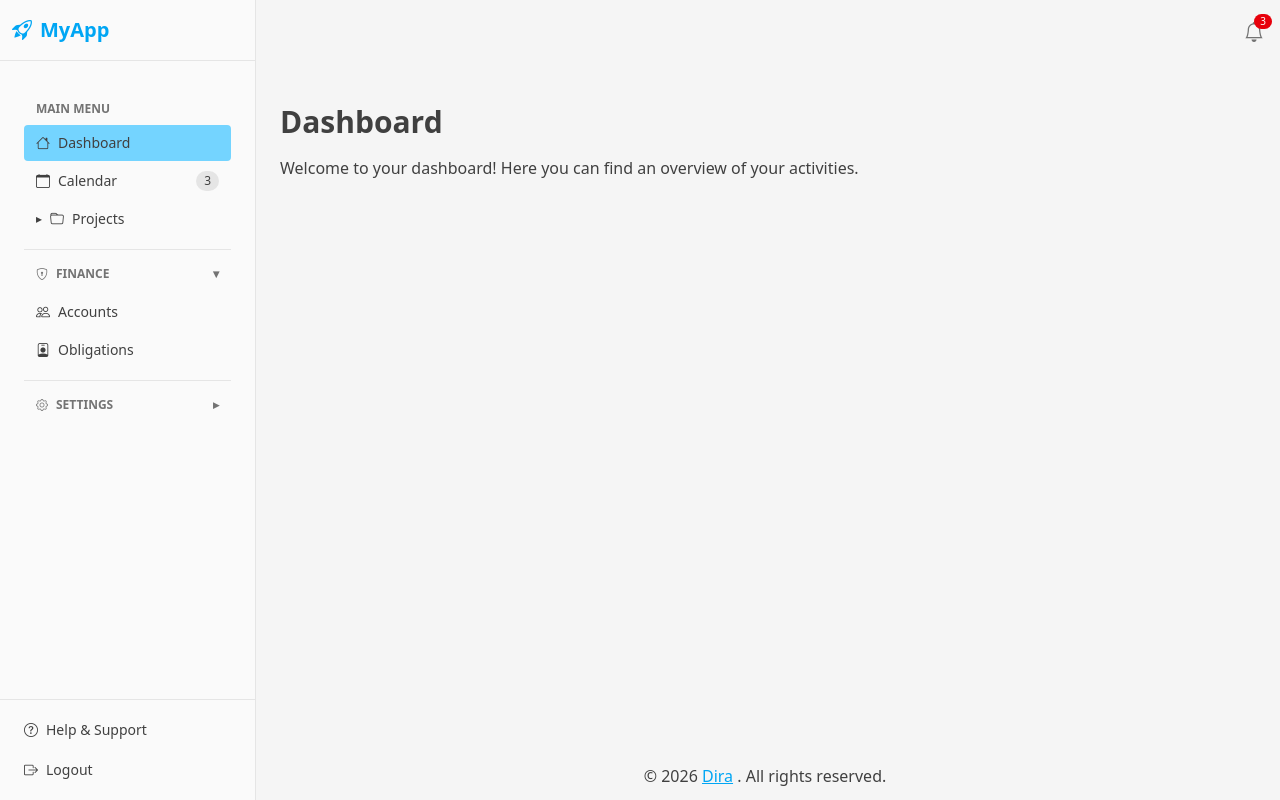
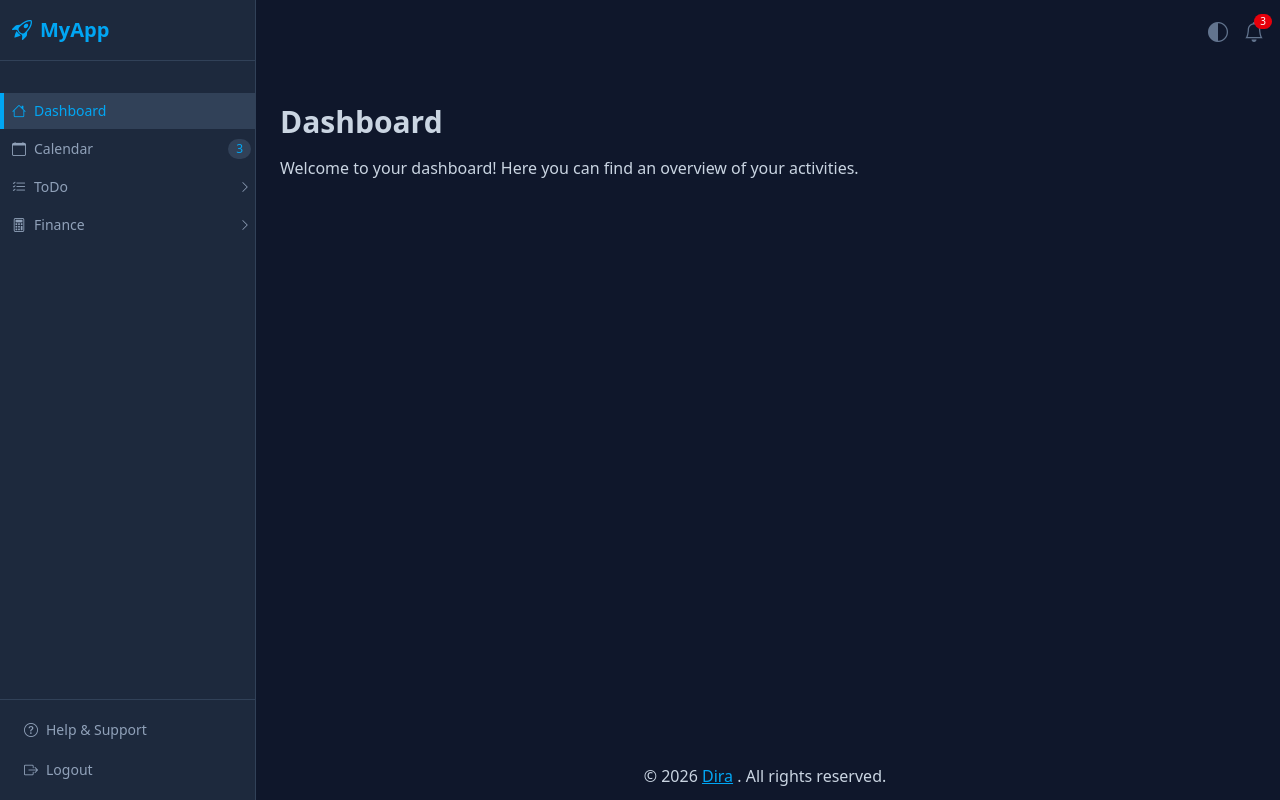
Before and after one commit to issah1554/dira, a React (Vite) app: page /home in a window 1280 px wide. Built offline with nearby package versions, Linux system fonts and the light colour scheme.

Commit message:
sidenav and theming

```diff
--- a/src/components/layout/TopNavBar.tsx
+++ b/src/components/layout/TopNavBar.tsx
@@ -2,6 +2,7 @@ import { useEffect, useRef, useState } from "react";
 import { Link } from "react-router-dom";
 import "bootstrap-icons/font/bootstrap-icons.css";
 import useAuth from "../../features/auth/hooks/useAuth";
+import { useTheme } from "../../contexts/ThemeContext";
 
 interface TopNavProps {
     toggleSidebar: () => void;
@@ -14,6 +15,8 @@ export default function TopNav({
     isCollapsed,
     isMobile,
 }: TopNavProps) {
+
+    const { toggleTheme } = useTheme();
     useAuth();
 
     const [open, setOpen] = useState<"notif" | "msg" | "profile" | null>(null);
@@ -48,6 +51,15 @@ export default function TopNav({
 
                 {/* Right section */}
                 <div className="flex items-center gap-4">
+                    {/* Theme toggle */}
+                    <button
+                        onClick={toggleTheme}
+                        className="text-main-500 hover:text-main-700"
+                        aria-label="Toggle theme"
+                    >
+                        <i className="bi bi-circle-half text-xl" />
+                    </button>
+
                     {/* Notifications */}
                     <div className="relative">
                         <button
--- a/src/components/layout/sidenavbar/NavItem.tsx
+++ b/src/components/layout/sidenavbar/NavItem.tsx
@@ -18,6 +18,7 @@ export function NavItem({
     badge,
     depth = 0,
 }: NavItemProps) {
+    const isSubItem = depth > 0;
     const location = useLocation();
     const hasSubItems = !!subItems?.length;
     const [isOpen, setIsOpen] = useState(false);
@@ -34,40 +35,50 @@ export function NavItem({
 
     const content = (
         <div
-            className={`flex items-center justify-between px-3 py-2 rounded text-sm cursor-pointer
-        ${isActive || isChildActive ? "bg-primary-300 text-main-100" : "hover:bg-primary-100"}`}
+            className={`relative flex items-center justify-between px-1 py-2  text-sm cursor-pointer text-main-600 hover:text-primary
+                ${isActive || isChildActive ? "text-primary bg-main-300" : ""}
+                hover:bg-main-300
+            `}
             style={{ paddingLeft }}
             onClick={() => hasSubItems && setIsOpen(v => !v)}
         >
-            <div className="flex items-center gap-2 truncate text-main-700">
-                {hasSubItems && (
-                    <span className="text-xs">
-                        {isOpen ? "▾" : "▸"}
-                    </span>
-                )}
+            {/* Highlight bar */}
+            {(isActive || isChildActive) && (
+                <span
+                    className="absolute left-0 top-0 bottom-0 w-1 bg-primary  "
+                />
+            )}
+
+            <div className="flex items-center gap-2 truncate relative z-10">
                 {icon}
                 <span className="truncate">{label}</span>
             </div>
 
             {badge && (
-                <span className="text-xs px-2 py-0.5 rounded-full bg-main-200 text-main-700">
+                <span className="text-xs px-2 py-0.5 rounded-full bg-main-300 z-10 text-primary">
                     {badge}
                 </span>
             )}
+
+            {hasSubItems && (
+                <span className="text-xs float-end">{isOpen ? <i className="bi bi-chevron-up" /> : <i className="bi bi-chevron-right" />}</span>
+            )}
+
+            {isSubItem && (
+                <span
+                    className="absolute left-px top-0 bottom-0 w-px bg-primary  "
+                />
+            )}
+
         </div>
     );
 
     return (
-        <div>
-            {/* Leaf navigates, parent collapses */}
-            {to && !hasSubItems ? (
-                <Link to={to}>{content}</Link>
-            ) : (
-                content
-            )}
+        <div className="relative" >
+            {to && !hasSubItems ? <Link to={to}>{content}</Link> : content}
 
             {hasSubItems && isOpen && (
-                <div className="mt-0.5 space-y-0.5">
+                <div className=" bg-main-300">
                     {subItems!.map((item, i) => (
                         <NavItem key={i} {...item} depth={depth + 1} />
                     ))}
--- a/src/components/layout/sidenavbar/NavSection.tsx
+++ /dev/null
@@ -1,41 +0,0 @@
-import { useState, type ReactNode } from "react";
-import { NavItem, type NavItemProps } from "./NavItem";
-
-type NavSectionProps = {
-    title: string;
-    icon?: ReactNode;
-    items: NavItemProps[];
-    defaultCollapsed?: boolean;
-};
-
-export function NavSection({
-    title,
-    icon,
-    items,
-    defaultCollapsed = false,
-}: NavSectionProps) {
-    const [collapsed, setCollapsed] = useState(defaultCollapsed);
-
-    return (
-        <div className="mt-3 border-t border-main-200 pt-2">
-            <button
-                onClick={() => setCollapsed(v => !v)}
-                className="w-full flex items-center justify-between px-3 py-2 text-xs font-semibold uppercase text-main-500"
-            >
-                <div className="flex items-center gap-2">
-                    {icon}
-                    {title}
-                </div>
-                <span>{collapsed ? "▸" : "▾"}</span>
-            </button>
-
-            {!collapsed && (
-                <div className="mt-1 space-y-0.5">
-                    {items.map((item, i) => (
-                        <NavItem key={i} {...item} />
-                    ))}
-                </div>
-            )}
-        </div>
-    );
-}
--- a/src/components/layout/sidenavbar/SideNavBar.tsx
+++ b/src/components/layout/sidenavbar/SideNavBar.tsx
@@ -6,7 +6,6 @@ import {
 } from "./SideNavBarLayout";
 
 import { NavItems } from "./NavItems";
-import { NavSection } from "./NavSection";
 import { NavItem } from "./NavItem";
 
 export function Sidebar() {
@@ -21,43 +20,31 @@ export function Sidebar() {
             </SideNavHeader>
 
             <SideNavMain>
-                <div className="px-3 py-4 space-y-3">
+                <div className=" py-4 space-y-3">
                     <NavItems
-                        title="Main Menu"
                         items={[
                             { label: "Dashboard", to: "/home", icon: <i className="bi bi-house" /> },
                             { label: "Calendar", to: "/calendar", icon: <i className="bi bi-calendar" />, badge: 3 },
                             {
-                                label: "Projects",
-                                icon: <i className="bi bi-folder" />,
+                                label: "ToDo",
+                                icon: <i className="bi bi-list-check" />,
                                 subItems: [
                                     { label: "All Projects", to: "/projects" },
-                                    { label: "Active", to: "/projects/active" },
-                                    { label: "Archived", to: "/projects/archived" },
+                                    { label: "Active", to: "/tasks" },
+                                    { label: "Archived", to: "/chats" },
+                                ],
+                            },
+                            {
+                                label: "Finance",
+                                icon: <i className="bi bi-calculator" />,
+                                subItems: [
+                                    { label: "Accounts", to: "/accounts", icon: <i className="bi bi-cash" /> },
+                                    { label: "Obligations", to: "/obligations", icon: <i className="bi bi-credit-card" /> },
                                 ],
                             },
                         ]}
                     />
-
-                    <NavSection
-                        title="Finance"
-                        icon={<i className="bi bi-shield-lock" />}
-                        items={[
-                            { label: "Accounts", to: "/accounts", icon: <i className="bi bi-people" /> },
-                            { label: "Obligations", to: "/obligations", icon: <i className="bi bi-person-badge" /> },
-                        ]}
-                    />
-
-                    <NavSection
-                        title="Settings"
-                        icon={<i className="bi bi-gear" />}
-                        defaultCollapsed
-                        items={[
-                            { label: "General", to: "/settings", icon: <i className="bi bi-sliders" /> },
-                            { label: "Billing", to: "/settings/billing", icon: <i className="bi bi-credit-card" /> },
-                        ]}
-                    />
-                </div>
+                    </div>
             </SideNavMain>
 
             <SideNavFooter sticky={true}>
--- a/src/components/layout/sidenavbar/SideNavBarLayout.tsx
+++ b/src/components/layout/sidenavbar/SideNavBarLayout.tsx
@@ -44,13 +44,13 @@ export function SideNavLayout({
         <SideNavContext.Provider value={context}>
             <aside
                 className={`h-screen w-64 flex flex-col overflow-hidden fixed top-0 left-0
-                    bg-main-50
-                    border-r border-main-200
+                    bg-main-200
+                    border-r border-main-300
                     ${className}`}
             >
                 {/* Sticky Header */}
                 {stickyHeader && (
-                    <div className="sticky top-0 z-10 bg-main-50  border-b border-main-200">
+                    <div className="sticky top-0 z-10 bg-main-200  border-b border-main-300">
                         {stickyHeader}
                     </div>
                 )}
@@ -69,7 +69,7 @@ export function SideNavLayout({
 
                 {/* Sticky Footer */}
                 {stickyFooter && (
-                    <div className="sticky bottom-0 z-10 bg-main-50  border-t border-main-200">
+                    <div className="sticky bottom-0 z-10 bg-main-200  border-t border-main-300">
                         {stickyFooter}
                     </div>
                 )}
@@ -102,7 +102,7 @@ export function SideNavHeader({ children, sticky = true }: SideNavHeaderProps) {
 
 // ------------------ Main ------------------
 export function SideNavMain({ children }: SideNavMainProps) {
-    return <div className="px-3 py-4 space-y-3">{children}</div>;
+    return <div className="px-0 py-4 space-y-3">{children}</div>;
 }
 
 // ------------------ Footer ------------------
--- /dev/null
+++ b/src/contexts/ThemeContext.tsx
@@ -0,0 +1,62 @@
+import { createContext, useContext, useEffect, useState } from "react";
+import type { ReactNode } from "react";
+
+export type Theme = "light-slate" | "dark-slate" ;
+
+const THEME_STORAGE_KEY = "app-theme";
+
+// Context type
+type ThemeContextType = {
+    theme: Theme;
+    setTheme: (theme: Theme) => void;
+    toggleTheme: () => void;
+};
+
+// Create context
+const ThemeContext = createContext<ThemeContextType | undefined>(undefined);
+
+// Provider props
+type ThemeProviderProps = {
+    initialTheme?: Theme;
+    children: ReactNode;
+};
+
+export const ThemeProvider = ({
+    initialTheme = "dark-slate",
+    children,
+}: ThemeProviderProps) => {
+    const [theme, setTheme] = useState<Theme>(() => {
+        if (typeof window !== "undefined") {
+            const savedTheme = localStorage.getItem(THEME_STORAGE_KEY) as Theme | null;
+            const validThemes: Theme[] = ["light-slate", "dark-slate"];
+            if (savedTheme && validThemes.includes(savedTheme)) return savedTheme;
+        }
+        return initialTheme;
+    });
+
+    useEffect(() => {
+        document.documentElement.setAttribute("data-theme", theme);
+        localStorage.setItem(THEME_STORAGE_KEY, theme);
+    }, [theme]);
+
+    const toggleTheme = () => {
+        setTheme(prev => {
+            if (prev === "light-slate") return "dark-slate";
+            if (prev === "dark-slate") return "light-slate";
+            return "light-slate";
+        });
+    };
+
+    return (
+        <ThemeContext.Provider value={{ theme, setTheme, toggleTheme }}>
+            {children}
+        </ThemeContext.Provider>
+    );
+};
+
+// Custom hook
+export const useTheme = (): ThemeContextType => {
+    const ctx = useContext(ThemeContext);
+    if (!ctx) throw new Error("useTheme must be used within a ThemeProvider");
+    return ctx;
+};
--- a/src/index.css
+++ b/src/index.css
@@ -450,6 +450,95 @@
   --color-pending: var(--color-orange-500);
   --color-muted: var(--main-600);
 
+  /* Success (Green) */
+  --color-success-50: var(--color-green-50);
+  --color-success-100: var(--color-green-100);
+  --color-success-200: var(--color-green-200);
+  --color-success-300: var(--color-green-300);
+  --color-success-400: var(--color-green-400);
+  --color-success-500: var(--color-green-500);
+  --color-success-600: var(--color-green-600);
+  --color-success-700: var(--color-green-700);
+  --color-success-800: var(--color-green-800);
+  --color-success-900: var(--color-green-900);
+  --color-success-950: var(--color-green-950);
+
+  /* Warning (Yellow) */
+  --color-warning-50: var(--color-yellow-50);
+  --color-warning-100: var(--color-yellow-100);
+  --color-warning-200: var(--color-yellow-200);
+  --color-warning-300: var(--color-yellow-300);
+  --color-warning-400: var(--color-yellow-400);
+  --color-warning-500: var(--color-yellow-500);
+  --color-warning-600: var(--color-yellow-600);
+  --color-warning-700: var(--color-yellow-700);
+  --color-warning-800: var(--color-yellow-800);
+  --color-warning-900: var(--color-yellow-900);
+  --color-warning-950: var(--color-yellow-950);
+
+  /* Error / Danger (Red) */
+  --color-error-50: var(--color-red-50);
+  --color-error-100: var(--color-red-100);
+  --color-error-200: var(--color-red-200);
+  --color-error-300: var(--color-red-300);
+  --color-error-400: var(--color-red-400);
+  --color-error-500: var(--color-red-500);
+  --color-error-600: var(--color-red-600);
+  --color-error-700: var(--color-red-700);
+  --color-error-800: var(--color-red-800);
+  --color-error-900: var(--color-red-900);
+  --color-error-950: var(--color-red-950);
+
+  --color-danger-50: var(--color-red-50);
+  --color-danger-100: var(--color-red-100);
+  --color-danger-200: var(--color-red-200);
+  --color-danger-300: var(--color-red-300);
+  --color-danger-400: var(--color-red-400);
+  --color-danger-500: var(--color-red-500);
+  --color-danger-600: var(--color-red-600);
+  --color-danger-700: var(--color-red-700);
+  --color-danger-800: var(--color-red-800);
+  --color-danger-900: var(--color-red-900);
+  --color-danger-950: var(--color-red-950);
+
+  /* Info (Cyan) */
+  --color-info-50: var(--color-cyan-50);
+  --color-info-100: var(--color-cyan-100);
+  --color-info-200: var(--color-cyan-200);
+  --color-info-300: var(--color-cyan-300);
+  --color-info-400: var(--color-cyan-400);
+  --color-info-500: var(--color-cyan-500);
+  --color-info-600: var(--color-cyan-600);
+  --color-info-700: var(--color-cyan-700);
+  --color-info-800: var(--color-cyan-800);
+  --color-info-900: var(--color-cyan-900);
+  --color-info-950: var(--color-cyan-950);
+
+  /* Pending (Orange) */
+  --color-pending-50: var(--color-orange-50);
+  --color-pending-100: var(--color-orange-100);
+  --color-pending-200: var(--color-orange-200);
+  --color-pending-300: var(--color-orange-300);
+  --color-pending-400: var(--color-orange-400);
+  --color-pending-500: var(--color-orange-500);
+  --color-pending-600: var(--color-orange-600);
+  --color-pending-700: var(--color-orange-700);
+  --color-pending-800: var(--color-orange-800);
+  --color-pending-900: var(--color-orange-900);
+  --color-pending-950: var(--color-orange-950);
+
+  /* Muted (Main / Neutral) */
+  --color-muted-50: var(--main-50);
+  --color-muted-100: var(--main-100);
+  --color-muted-200: var(--main-200);
+  --color-muted-300: var(--main-300);
+  --color-muted-400: var(--main-400);
+  --color-muted-500: var(--main-500);
+  --color-muted-600: var(--main-600);
+  --color-muted-700: var(--main-700);
+  --color-muted-800: var(--main-800);
+  --color-muted-900: var(--main-900);
+  --color-muted-950: var(--main-950);
   /* === Additional Colors === */
   --color-dark: var(--color-main-900);
   --color-light: var(--color-main-50);
```
Also changed, not shown: src/App.tsx (+9 -0 lines).
